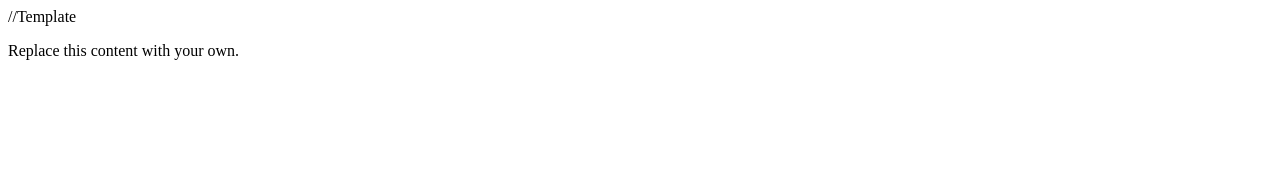
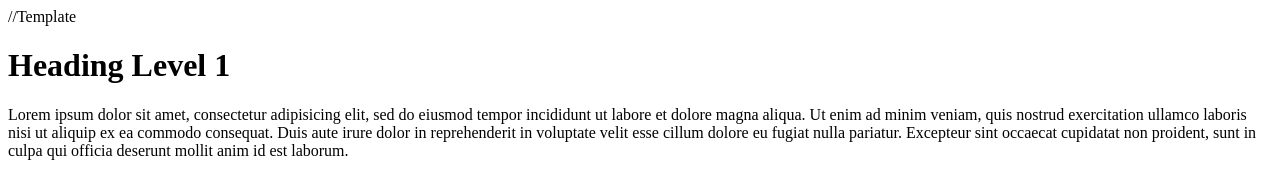
Before and after one commit to i2ichard/DWS1, a plain HTML site: page index.html in a window 1280 px wide. Drawn offline with Linux system fonts and the light colour scheme.

Commit message:
added example title
and dummy text

```diff
--- a/index.html
+++ b/index.html
@@ -4,9 +4,10 @@
 <html lang-"en">
 	<head>
 		<meta charset-"utf-8" />
-		<title>Insert Your Title Here</title>
+		<title>Example Title</title>
 	</head>
 	<body>
-		<p>Replace this content with your own.</p>
+		<h1>Heading Level 1</h1>
+		<p>Lorem ipsum dolor sit amet, consectetur adipisicing elit, sed do eiusmod tempor incididunt ut labore et dolore magna aliqua. Ut enim ad minim veniam, quis nostrud exercitation ullamco laboris nisi ut aliquip ex ea commodo consequat. Duis aute irure dolor in reprehenderit in voluptate velit esse cillum dolore eu fugiat nulla pariatur. Excepteur sint occaecat cupidatat non proident, sunt in culpa qui officia deserunt mollit anim id est laborum.</p>
 	</body>
 </html>
```
